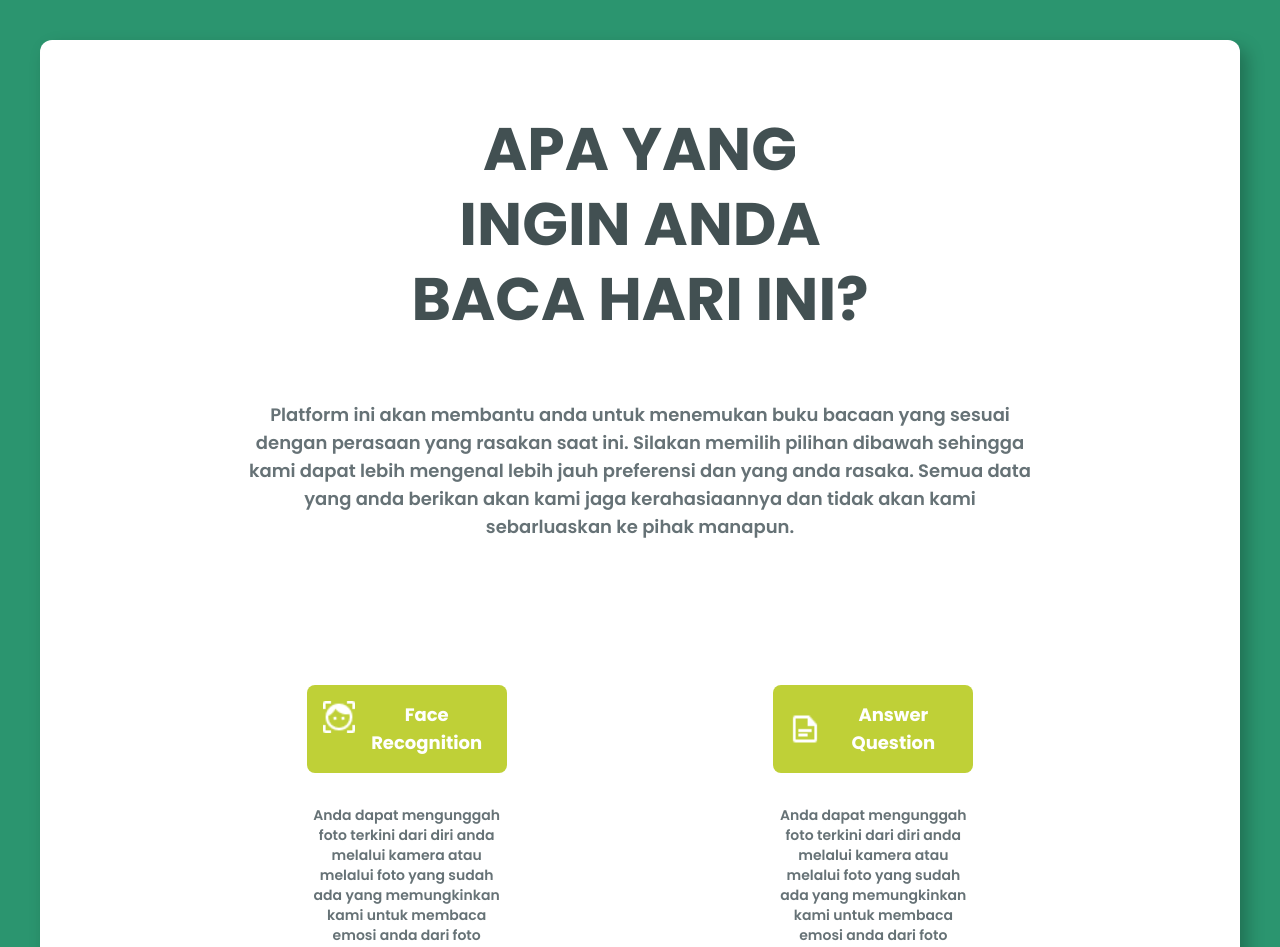
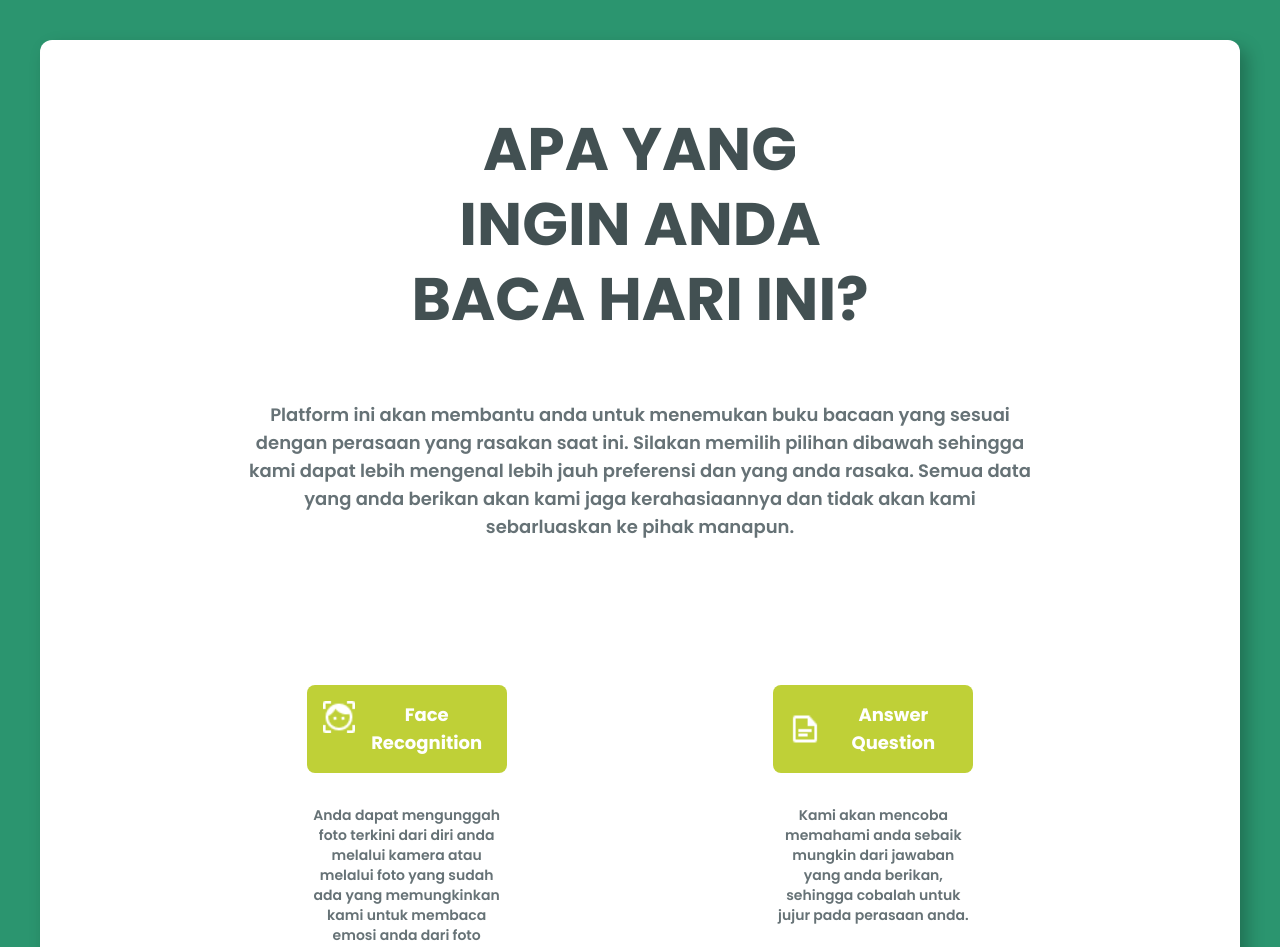
Before and after one commit to rhafif-p/Sentify, a Next.js app in the folder frontend/: page / in a window 1280 px wide. Shown: the top 947 px of the page. Built offline with nearby package versions, Linux system fonts and the light colour scheme.

Commit message:
fix: spelling

```diff
--- a/frontend/src/app/home/page.jsx
+++ b/frontend/src/app/home/page.jsx
@@ -71,9 +71,8 @@ export default function Home() {
               </Link>
             </button>
             <p className="text-sm font-semibold text-lightgray pt-8">
-              Anda dapat mengunggah foto terkini dari diri anda melalui kamera
-              atau melalui foto yang sudah ada yang memungkinkan kami untuk
-              membaca emosi anda dari foto tersebut.
+              Kami akan mencoba memahami anda sebaik mungkin dari jawaban yang
+              anda berikan, sehingga cobalah untuk jujur pada perasaan anda.
             </p>
           </div>
         </div>
```
